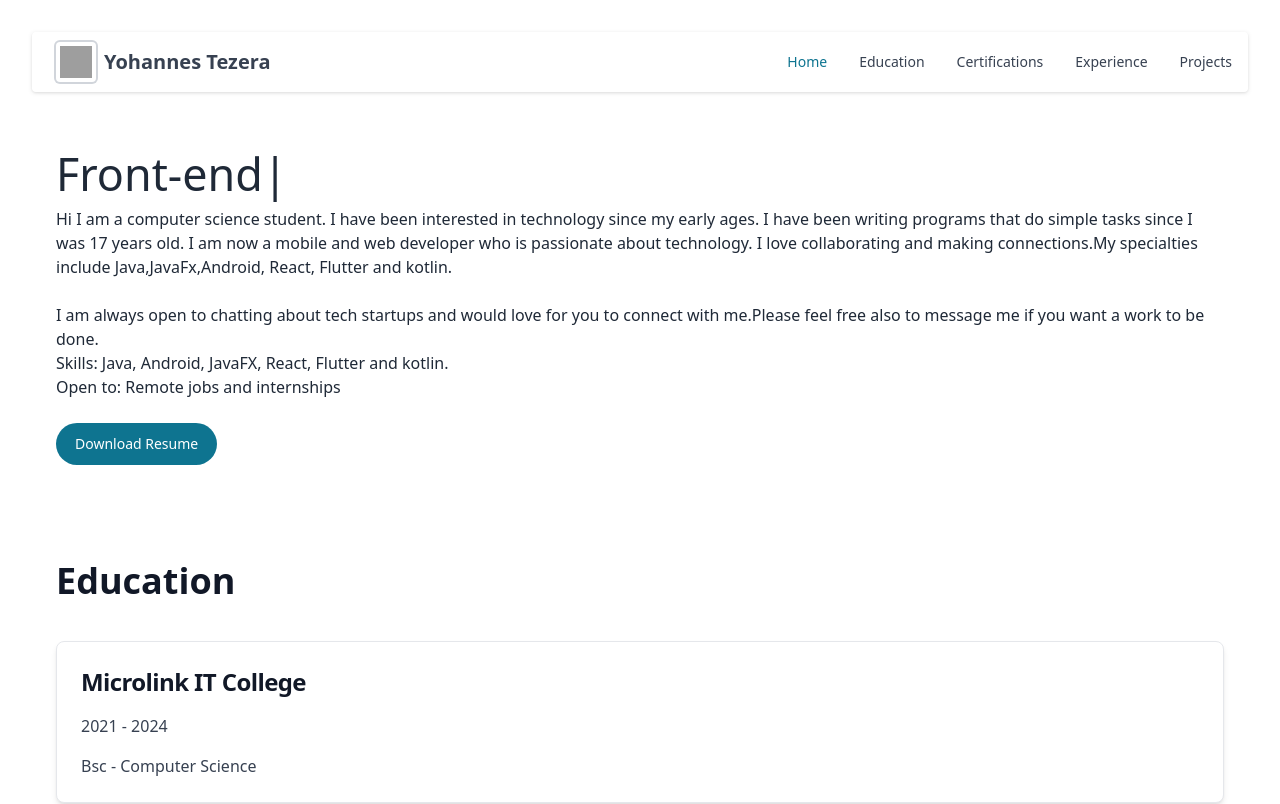
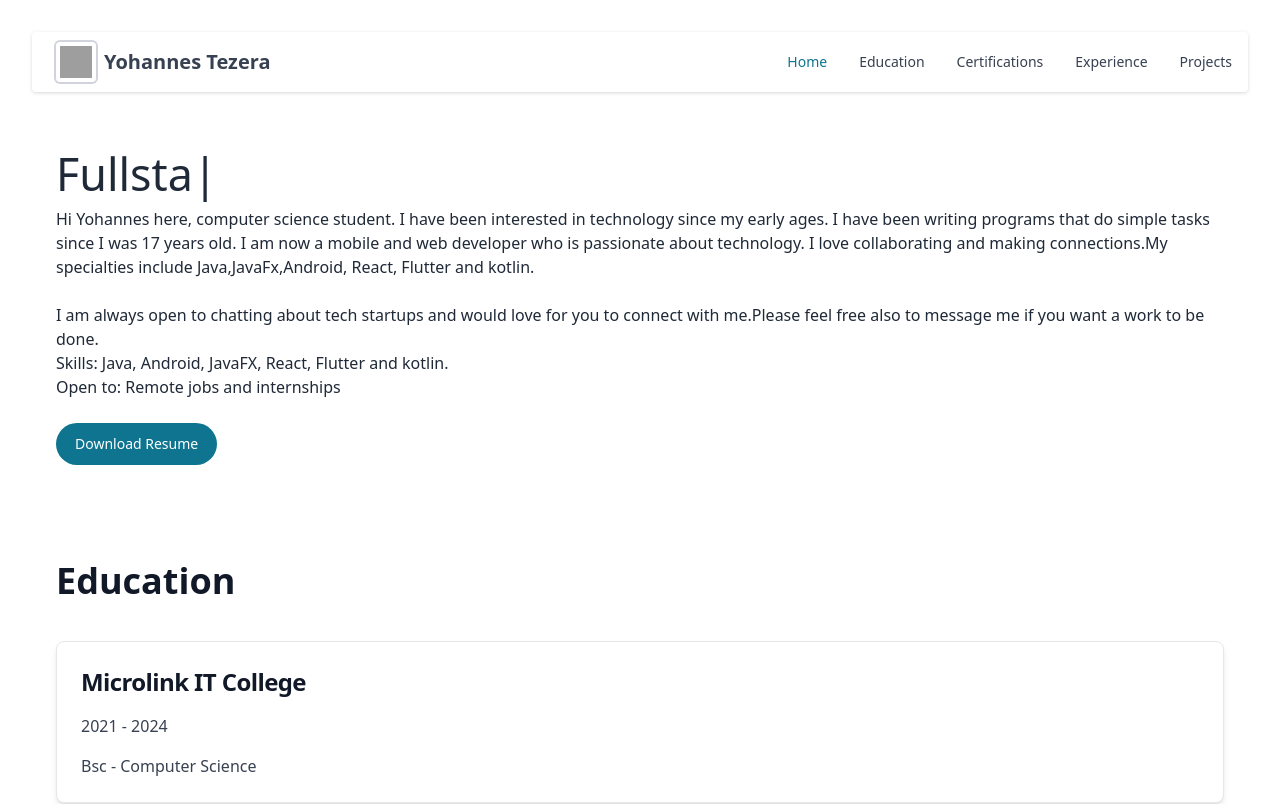
Before and after one commit to YohannesTz/yohannestz-page, a React (Vite) app: page / in a window 1280 px wide. Shown: the top 804 px of the page. Built offline with nearby package versions, Linux system fonts and the light colour scheme; grey boxes are pictures that could not be loaded.

Commit message:
added links to my certifications

```diff
--- a/src/App.tsx
+++ b/src/App.tsx
@@ -1,12 +1,10 @@
 import './App.css'
 import { NavigationBar } from './components/Navbar'
 import { MiddleText } from './components/Middletext';
-import { MyTimeLine } from './components/MyTimeline';
 import { Education } from './components/Education';
 import { Certifications } from './components/Certifications';
 import { Experience } from './components/Experience';
 import { MyFooter } from './components/MyFooter';
-import { Contacts } from './components/Contacts';
 import { Projects } from './components/Projects';
 import { Fade } from 'react-awesome-reveal';
 
--- a/src/components/Certifications.tsx
+++ b/src/components/Certifications.tsx
@@ -20,6 +20,7 @@ export const Certifications = () => {
                     <div className="flex flex-wrap gap-2">
                         <Button
                             color="light"
+                            href="https://adscerts.com/scholar/7FBBCC49E3BA672"
                             pill={true}>
                             Show credentials
                             <div className="px-2 justify-center ">
@@ -42,6 +43,7 @@ export const Certifications = () => {
                     <div className="flex flex-wrap gap-2">
                         <Button
                             color="light"
+                            href="https://drive.google.com/file/d/1w9k9cI3vI62Y3qoHilAmP75g7sZZRC7B/view?usp=sharing"
                             pill={true}>
                             Show credentials
                             <div className="px-2 justify-center ">
@@ -64,6 +66,7 @@ export const Certifications = () => {
                     <div className="flex flex-wrap gap-2">
                         <Button
                             color="light"
+                            href="https://confirm.udacity.com/GG9NUUKN"
                             pill={true}>
                             Show credentials
                             <div className="px-2 justify-center ">
--- a/src/components/Middletext.tsx
+++ b/src/components/Middletext.tsx
@@ -2,14 +2,13 @@ import { Button } from "flowbite-react";
 import { TypeAnimation } from "react-type-animation";
 
 export const MiddleText = () => {
+
     return (
         <div id="middletext" className="py-12 px-6 text-gray-800 text-left whitespace-break-normal">
 
             <TypeAnimation
                 sequence={[
-                    'Back-end',
-                    2500,
-                    'Front-end',
+                    'Web',
                     2500,
                     'Fullstack',
                     2500,
@@ -25,7 +24,7 @@ export const MiddleText = () => {
             />
 
             <p>
-                Hi I am a computer science student. I have been interested in technology since my early ages. I have been writing programs that do simple tasks since I was 17 years old. I am now a mobile and web developer who is passionate about technology. I love collaborating and making connections.My specialties include Java,JavaFx,Android, React, Flutter and kotlin.
+                Hi Yohannes here, computer science student. I have been interested in technology since my early ages. I have been writing programs that do simple tasks since I was 17 years old. I am now a mobile and web developer who is passionate about technology. I love collaborating and making connections.My specialties include Java,JavaFx,Android, React, Flutter and kotlin.
                 <br /> <br />
                 I am always open to chatting about tech startups and would love for you to connect with me.Please feel free also to message me if you want a work to be done.
                 <br />
@@ -35,7 +34,7 @@ export const MiddleText = () => {
             </p>
             <div className="flex flex-row my-6">
                 <div>
-                    <Button pill>
+                    <Button pill href="/assets/Resume.pdf">
                         Download Resume
                     </Button>
                 </div>
--- a/src/components/MyFooter.tsx
+++ b/src/components/MyFooter.tsx
@@ -30,18 +30,22 @@ export const MyFooter = () => {
                         <div className="mt-4 flex space-x-6 sm:mt-0 sm:justify-center">
                             <Footer.Icon
                                 href="https://twitter.com/TzYohannes"
+                                target="_blank"
                                 icon={BsTwitter}
                             />
                             <Footer.Icon
                                 href="https://github.com/YohannesTz"
+                                target="_blank"
                                 icon={BsGithub}
                             />
                             <Footer.Icon
                                 href="https://www.linkedin.com/in/yohannes-tezera-a79229194/"
+                                target="_blank"
                                 icon={BsLinkedin}
                             />
                             <Footer.Icon
                                 href="https://t.me/yohan_nes"
+                                target = "_blank"
                                 icon={BsTelegram}
                             />
                         </div>
```
Also changed, not shown: 1 other file (tests, documents, lock files or other folders).
